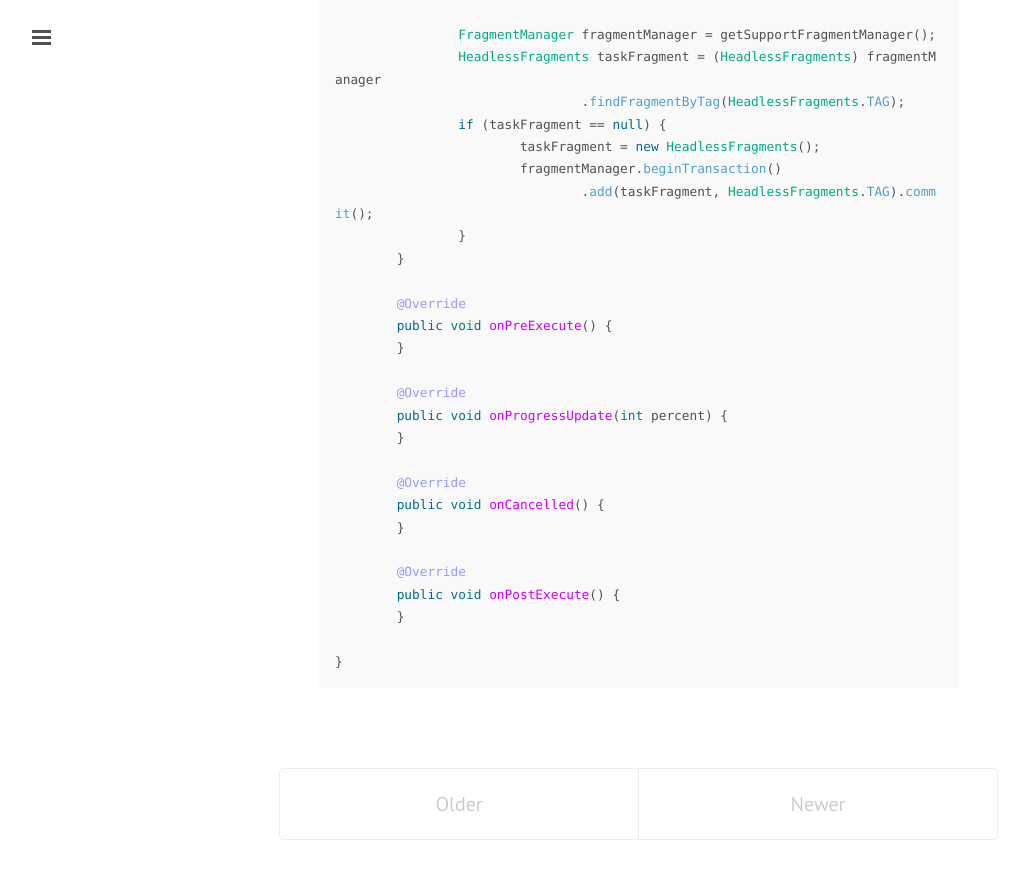
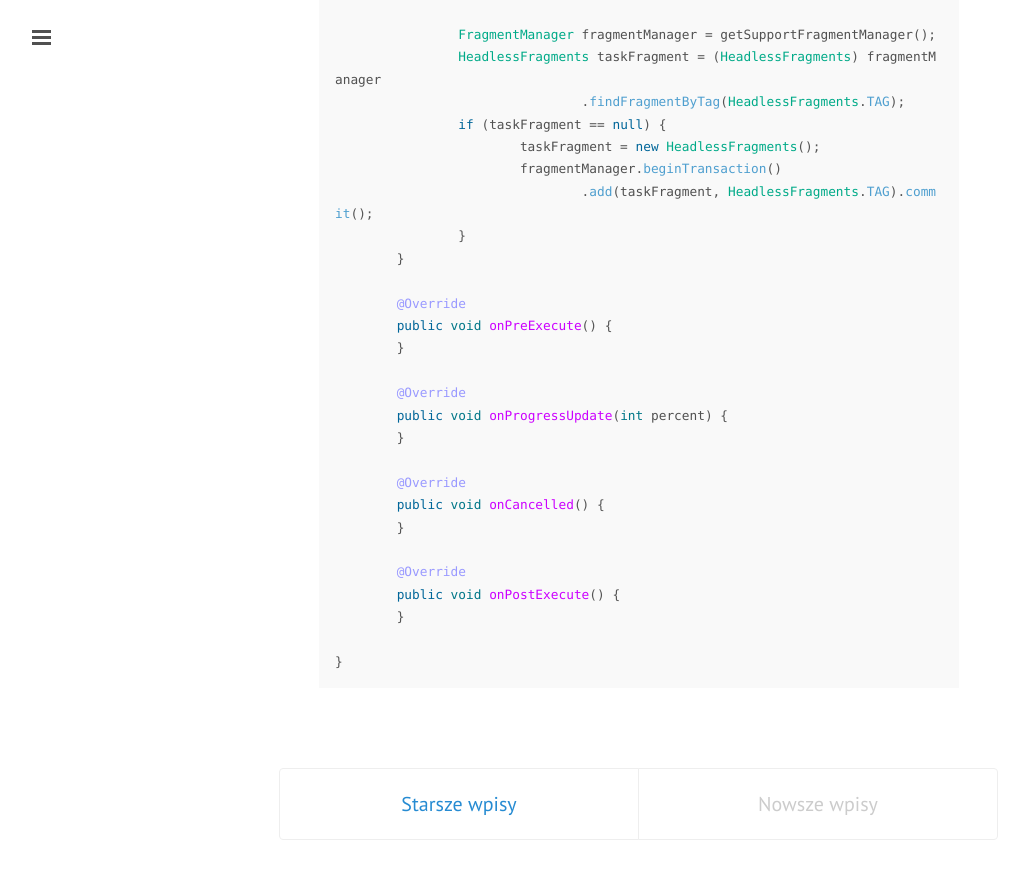
Before and after one commit to kitek/kitek.github.io, a Jekyll site: the page built from index.html, in a window 1280 px wide and 900 px high, scrolled down 4624 px. Shown: the top 879 px of the window, without its empty margins (1-1030 px from the left). Built offline with Jekyll 4.4.1, drawn with Linux system fonts in a browser that asks for light colours; the list of posts is cut into pages by our own code.

Commit message:
Dodanie wpisu Tlumaczenie paginatora

```diff
--- a/index.html
+++ b/index.html
@@ -21,17 +21,17 @@
 
 <div class="pagination">
   {% if paginator.next_page %}
-    <a class="pagination-item older" href="/page{{paginator.next_page}}">Older</a>
+    <a class="pagination-item older" href="/page{{paginator.next_page}}">Starsze wpisy</a>
   {% else %}
-    <span class="pagination-item older">Older</span>
+    <span class="pagination-item older">Starsze wpisy</span>
   {% endif %}
   {% if paginator.previous_page %}
     {% if paginator.page == 2 %}
-      <a class="pagination-item newer" href="/">Newer</a>
+      <a class="pagination-item newer" href="/">Nowsze wpisy</a>
     {% else %}
-      <a class="pagination-item newer" href="/page{{paginator.previous_page}}">Newer</a>
+      <a class="pagination-item newer" href="/page{{paginator.previous_page}}">Nowsze wpisy</a>
     {% endif %}
   {% else %}
-    <span class="pagination-item newer">Newer</span>
+    <span class="pagination-item newer">Nowsze wpisy</span>
   {% endif %}
 </div>
```
Also changed, not shown: _posts/2013-08-31-SzybszyEmulatorAndroida.md (added, +8 -0 lines).
